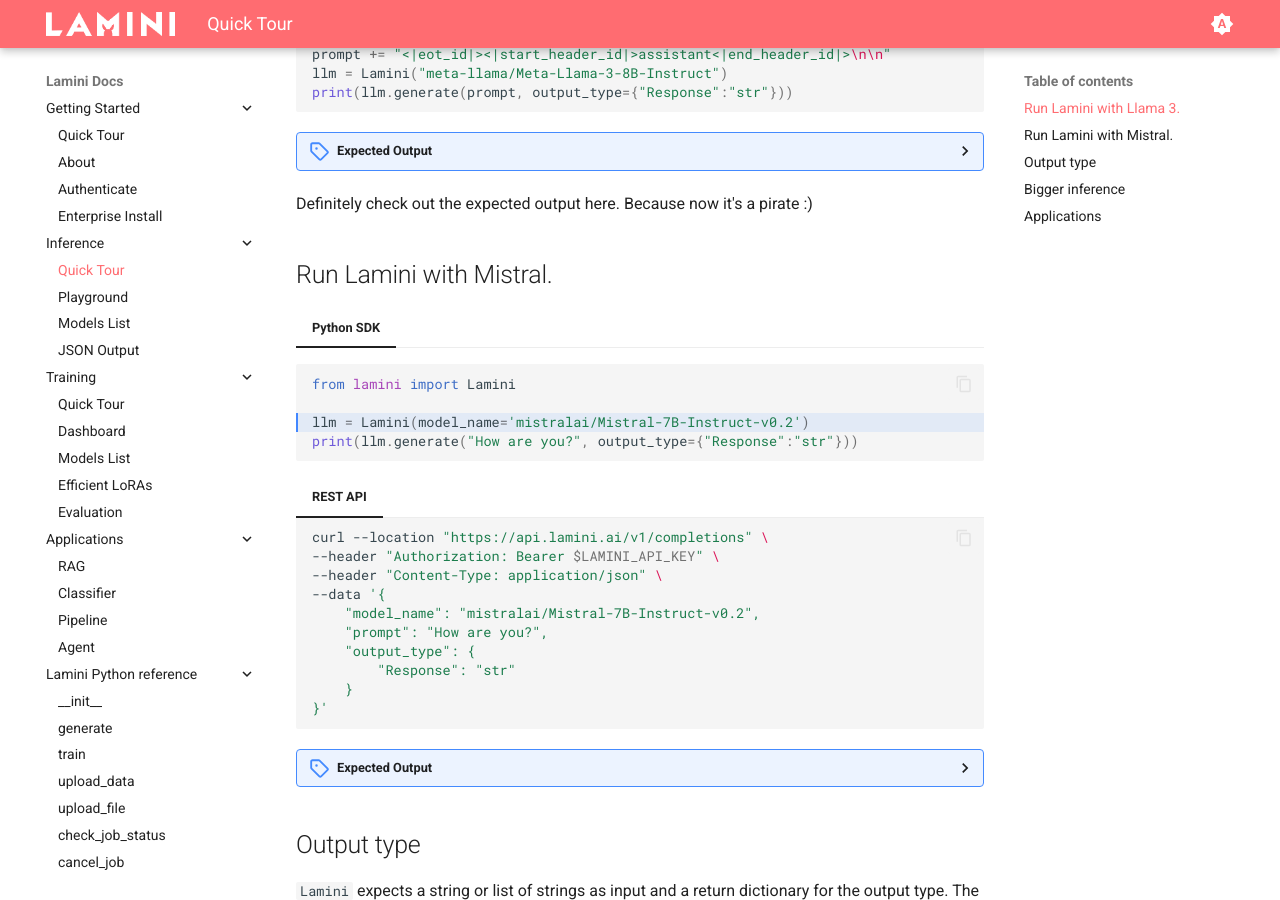
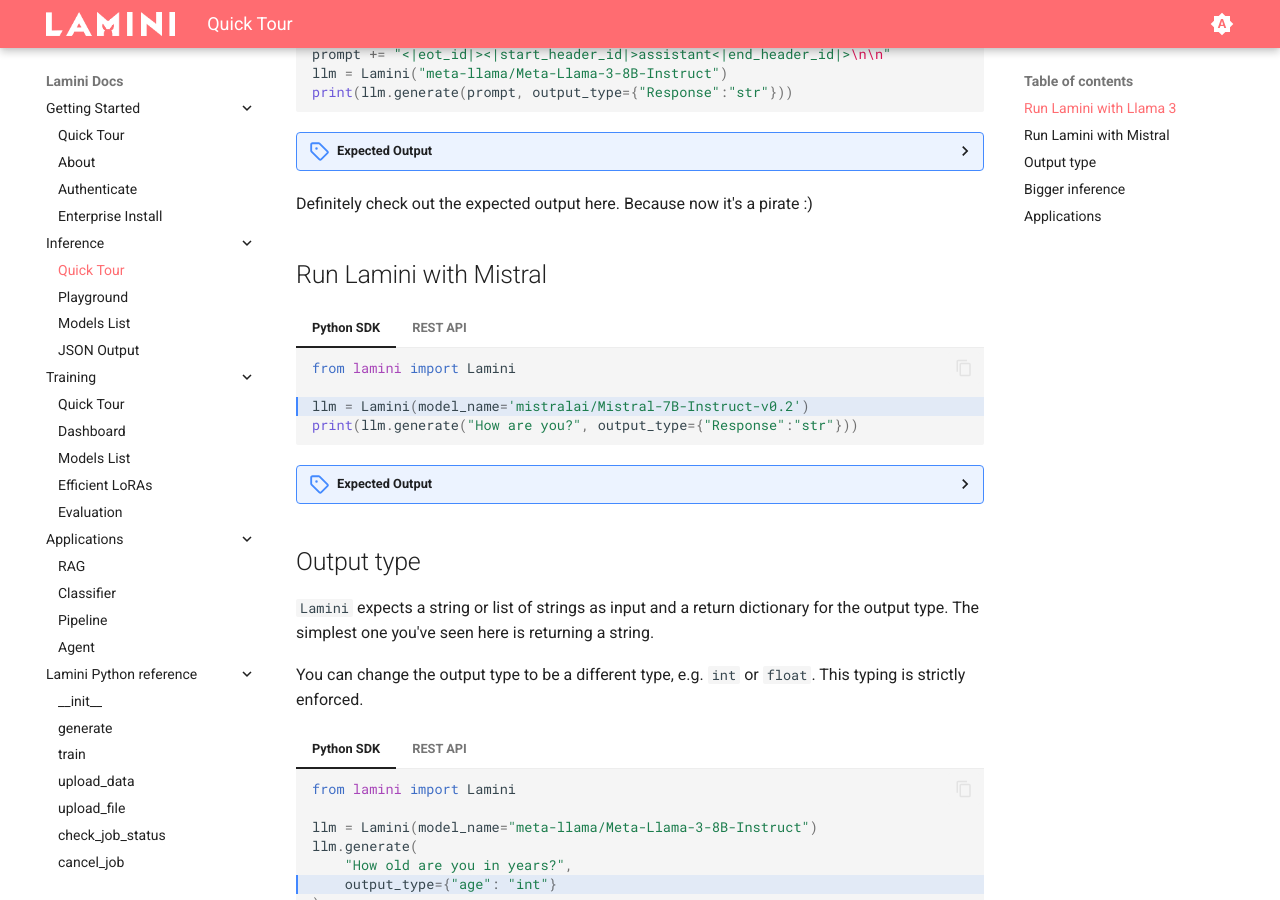
Before and after one commit to lamini-ai/lamini-ai.github.io, an MkDocs documentation site: the page built from docs/inference/quick_tour.md, in a window 1280 px wide and 900 px high, scrolled down 1275 px. Built offline with MkDocs 1.6.1 and Material for MkDocs 9.7.7, drawn with Linux system fonts in a browser that asks for light colours; some of the changed text lies outside the part shown.

Commit message:
Minor fixes to inference quick start

````diff
--- a/docs/inference/quick_tour.md
+++ b/docs/inference/quick_tour.md
@@ -8,7 +8,7 @@
 - Run simple applications like [RAG](/../applications/rag).
 
 
-## Run Lamini with Llama 3.
+## Run Lamini with Llama 3
 === "Python SDK"
 
     The Python SDK offers higher-level class, `Lamini`, to work with models.
@@ -25,7 +25,7 @@
 
     Full reference docs on the REST API are [here](/../rest_api/completions.md).
 
-    ```sh
+    ```sh hl_lines="5"
     curl --location "https://api.lamini.ai/v1/completions" \
     --header "Authorization: Bearer $LAMINI_API_KEY" \
     --header "Content-Type: application/json" \
@@ -60,7 +60,7 @@
 Prompt-engineer the system prompt in `Lamini`.
 === "Python SDK"
 
-    ```python hl_lines="3"
+    ```python
     from lamini import Lamini
 
     prompt = "<|begin_of_text|><|start_header_id|>system<|end_header_id|>\n\n"
@@ -98,18 +98,19 @@
 
 Definitely check out the expected output here. Because now it's a pirate :)
 
-## Run Lamini with Mistral.
+## Run Lamini with Mistral
 === "Python SDK"
 
-```python hl_lines="3"
-from lamini import Lamini
+    ```python hl_lines="3"
+    from lamini import Lamini
 
-llm = Lamini(model_name='mistralai/Mistral-7B-Instruct-v0.2')
-print(llm.generate("How are you?", output_type={"Response":"str"}))
-```
+    llm = Lamini(model_name='mistralai/Mistral-7B-Instruct-v0.2')
+    print(llm.generate("How are you?", output_type={"Response":"str"}))
+    ```
 
 === "REST API"
-    ```sh
+
+    ```sh hl_lines="5"
     curl --location "https://api.lamini.ai/v1/completions" \
     --header "Authorization: Bearer $LAMINI_API_KEY" \
     --header "Content-Type: application/json" \
````
